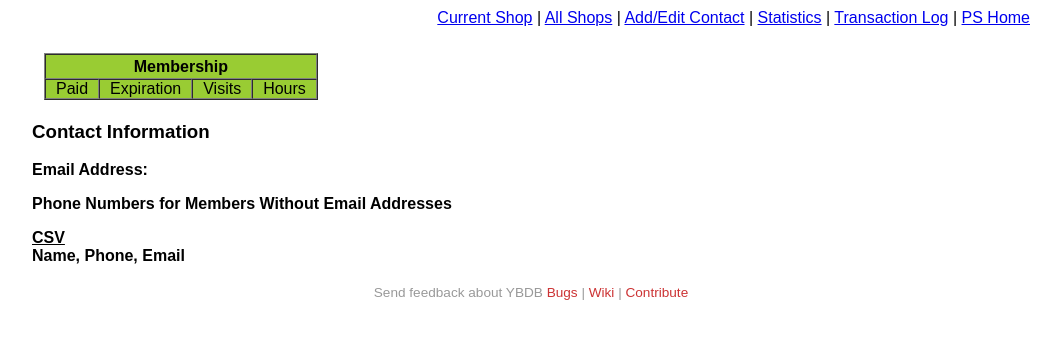
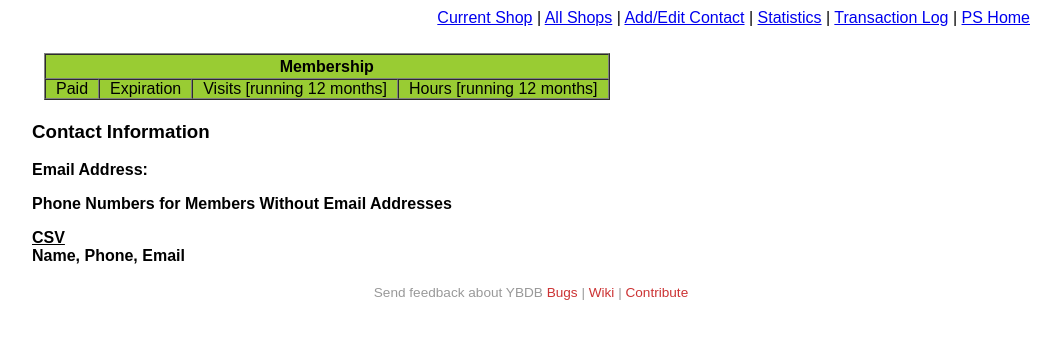
Before and after one commit to fspc/Yellow-Bike-Database, a PHP site: page /stats/paid_members.php in a window 1280 px wide. Shown: the top 339 px of the page, without its empty margins (109-1170 px from the left). Run offline with PHP 8.4, Linux system fonts and the light colour scheme; data that the repository does not hold is empty; some libraries are stand-ins or nearby versions.

Commit message:
Header description improvement.

```diff
--- a/stats/paid_members.php
+++ b/stats/paid_members.php
@@ -116,8 +116,8 @@ $purchased_membership = mysql_query($purchase_query, $YBDB) or die(mysql_error()
               <tr valign="top" bgcolor="#99CC33" class="yb_standardCENTER">
 			    <td width="relative">Paid<br /></td>
 			    <td width="relative">Expiration<br /></td>
-			    <td width="relative">Visits<br /></td>
-			    <td width="relative">Hours<br /></td>
+			    <td width="relative">Visits [running 12 months]<br /></td>
+			    <td width="relative">Hours [running 12 months]<br /></td>
 		      </tr>
                 <?php
                 $purchased = mysql_fetch_assoc($purchased_membership);
```
